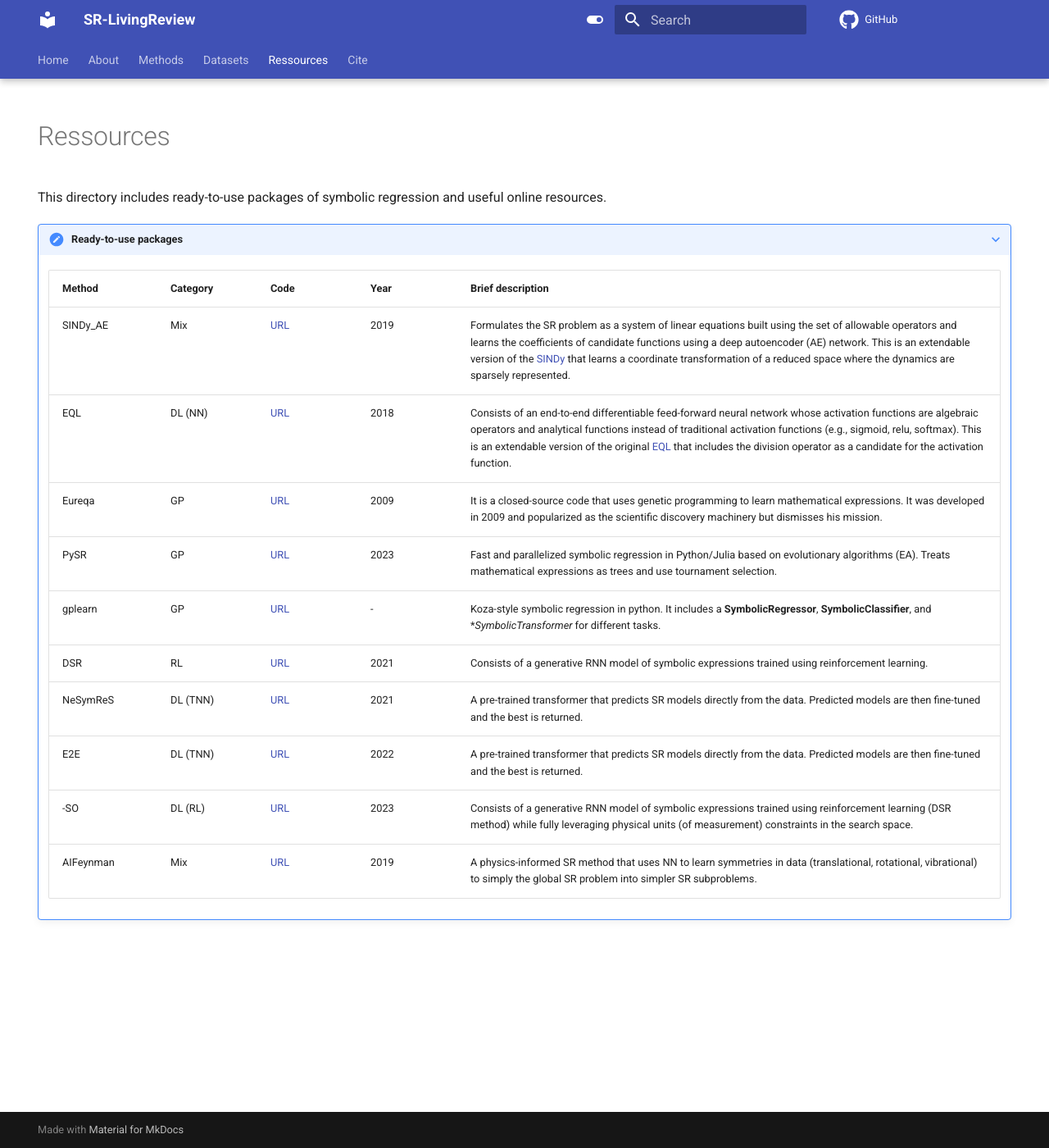
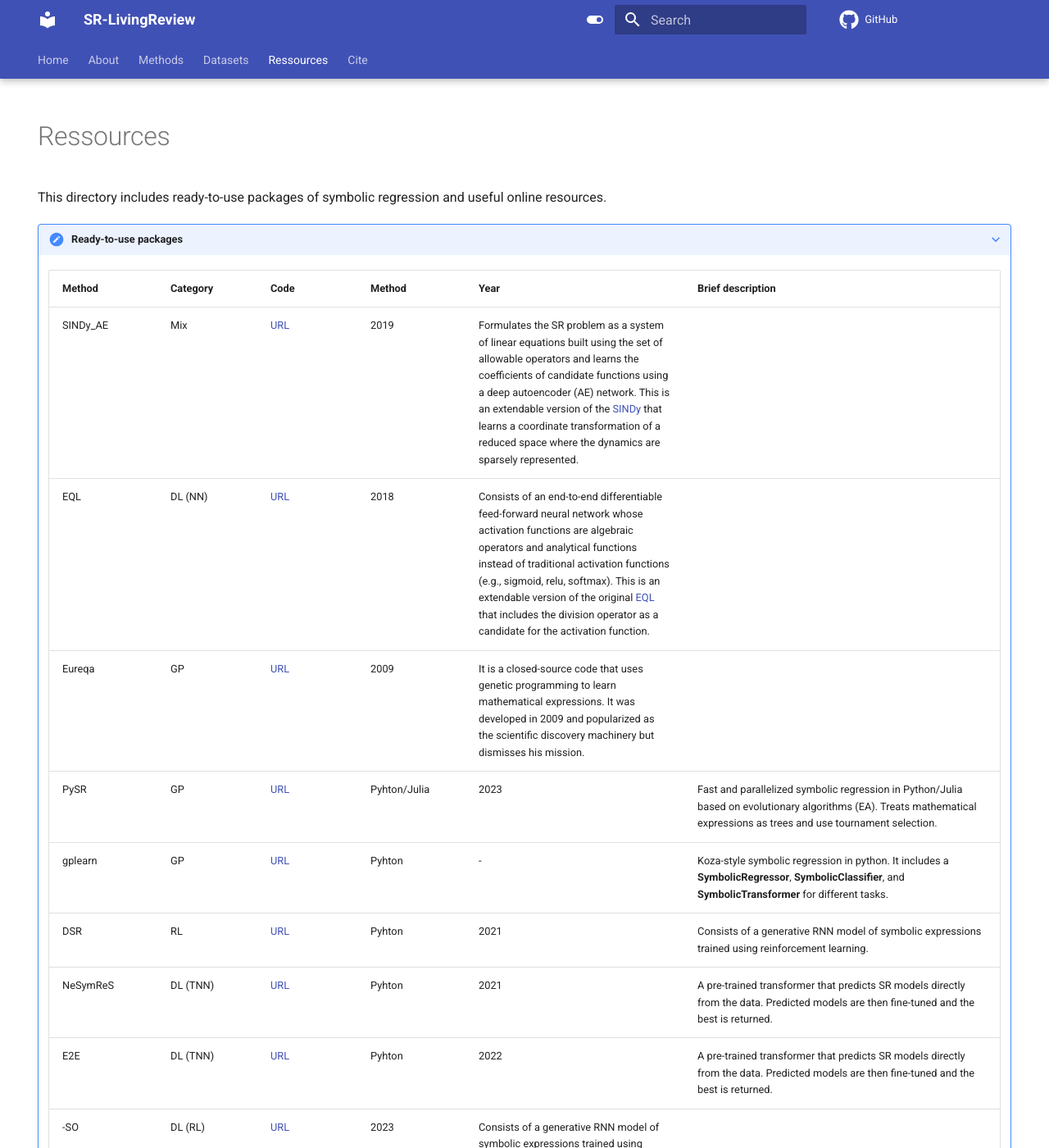
Before and after one commit to nmakke/SR-LivingReview, an MkDocs documentation site: the page built from docs/ressources.md, in a window 1280 px wide and 1400 px high. Shown: the whole window at 82% size. Built offline with MkDocs 1.6.1 and Material for MkDocs 9.7.7, drawn with Linux system fonts in a browser that asks for light colours; formulas are drawn with MathJax 3; comment, search, counter and statistics services are not loaded.

Commit message:
Update ressources.md

```diff
--- a/docs/ressources.md
+++ b/docs/ressources.md
@@ -12,15 +12,15 @@ This directory includes ready-to-use packages of symbolic regression and useful
     ###  Genetic programming
     </div>
 
-      | <div style="width:100px">Method</div> | <div style="width:90px">Category</div> | <div style="width:90px">Code</div> | <div style="width:90px">Year</div> |<div style="width:300px">Brief description</div> |
-      | ---- | ------- | --- | --- | --- |
+      | <div style="width:100px">Method</div> | <div style="width:90px">Category</div> | <div style="width:90px">Code</div> |  <div style="width:100px">Method</div> | <div style="width:90px">Year</div> |<div style="width:300px">Brief description</div> |
+      | ---- | ------- | --- | --- | --- | --- |
       | SINDy_AE | Mix | [URL](https://github.com/kpchamp/SindyAutoencoders) | 2019 | Formulates the SR problem as a system of linear equations built using the set of allowable operators and learns the coefficients of candidate functions using a deep autoencoder (AE) network.  This is an extendable version of the [SINDy](https://www.pnas.org/doi/epdf/10.1073/pnas.1517384113) that learns a coordinate transformation of a reduced space where the dynamics are sparsely represented. |
       | EQL$\div$ | DL (NN) | [URL](https://github.com/martius-lab/EQL) | 2018 | Consists of an end-to-end differentiable feed-forward neural network whose activation functions are algebraic operators and analytical functions instead of traditional activation functions (e.g., sigmoid, relu, softmax). This is an extendable version of the original [EQL](https://arxiv.org/abs/1610.02995) that includes the division operator as a candidate for the activation function.|
       | Eureqa | GP | [URL]() | 2009 | It is a closed-source code that uses genetic programming to learn mathematical expressions. It was developed in 2009 and popularized as the scientific discovery machinery but dismisses his mission.|
-      | PySR | GP | [URL](https://github.com/MilesCranmer/PySR) | 2023 | Fast and parallelized symbolic regression in Python/Julia based on evolutionary algorithms (EA). Treats mathematical expressions as trees and use tournament selection.  |
-      | gplearn | GP | [URL](https://gplearn.readthedocs.io/en/stable/intro.html#transformer) | - | Koza-style symbolic regression in python. It includes a **SymbolicRegressor**, **SymbolicClassifier**, and **SymbolicTransformer* for different tasks. |
-      | DSR | RL | [URL](https://github.com/brendenpetersen/deep-symbolic-optimization) | 2021 | Consists of a generative RNN model of symbolic expressions trained using reinforcement learning. |
-      | NeSymReS | DL (TNN) | [URL](https://github.com/SymposiumOrganization/NeuralSymbolicRegressionThatScales/tree/main) | 2021 | A pre-trained transformer that predicts SR models directly from the data. Predicted models are then fine-tuned and the best is returned.|
-      | E2E | DL (TNN) | [URL](https://github.com/pakamienny/e2e_transformer/tree/main) | 2022 | A pre-trained transformer that predicts SR models directly from the data. Predicted models are then fine-tuned and the best is returned. |
+      | PySR | GP | [URL](https://github.com/MilesCranmer/PySR)  | Pyhton/Julia | 2023 | Fast and parallelized symbolic regression in Python/Julia based on evolutionary algorithms (EA). Treats mathematical expressions as trees and use tournament selection.  |
+      | gplearn | GP | [URL](https://gplearn.readthedocs.io/en/stable/intro.html#transformer) | Pyhton | - | Koza-style symbolic regression in python. It includes a **SymbolicRegressor**, **SymbolicClassifier**, and **SymbolicTransformer** for different tasks. |
+      | DSR | RL | [URL](https://github.com/brendenpetersen/deep-symbolic-optimization) | Pyhton  | 2021 | Consists of a generative RNN model of symbolic expressions trained using reinforcement learning. |
+      | NeSymReS | DL (TNN) | [URL](https://github.com/SymposiumOrganization/NeuralSymbolicRegressionThatScales/tree/main) | Pyhton | 2021 | A pre-trained transformer that predicts SR models directly from the data. Predicted models are then fine-tuned and the best is returned.|
+      | E2E | DL (TNN) | [URL](https://github.com/pakamienny/e2e_transformer/tree/main) | Pyhton | 2022 | A pre-trained transformer that predicts SR models directly from the data. Predicted models are then fine-tuned and the best is returned. |
       | $\phi$-SO | DL (RL) | [URL](https://github.com/WassimTenachi/PhySO/tree/main) | 2023 | Consists of a generative RNN model of symbolic expressions trained using reinforcement learning (DSR method) while fully leveraging physical units (of measurement) constraints in the search space.|
-      | AIFeynman | Mix | [URL](https://github.com/SJ001/AI-Feynman) | 2019 | A physics-informed SR method that uses NN to learn symmetries in data (translational, rotational, vibrational) to simply the global SR problem into simpler SR subproblems. |
+      | AIFeynman | Mix | [URL](https://github.com/SJ001/AI-Feynman) | Pyhton  | 2019 | A physics-informed SR method that uses NN to learn symmetries in data (translational, rotational, vibrational) to simply the global SR problem into simpler SR subproblems. |
```
